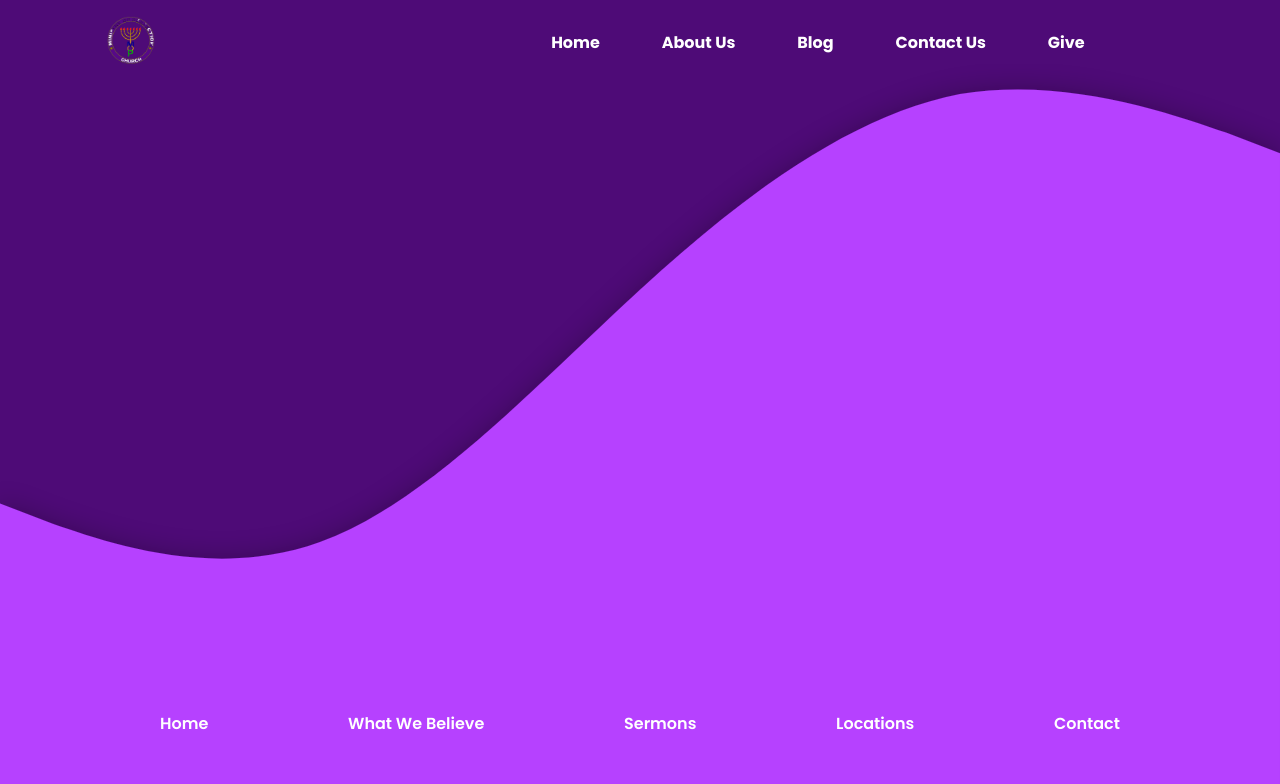
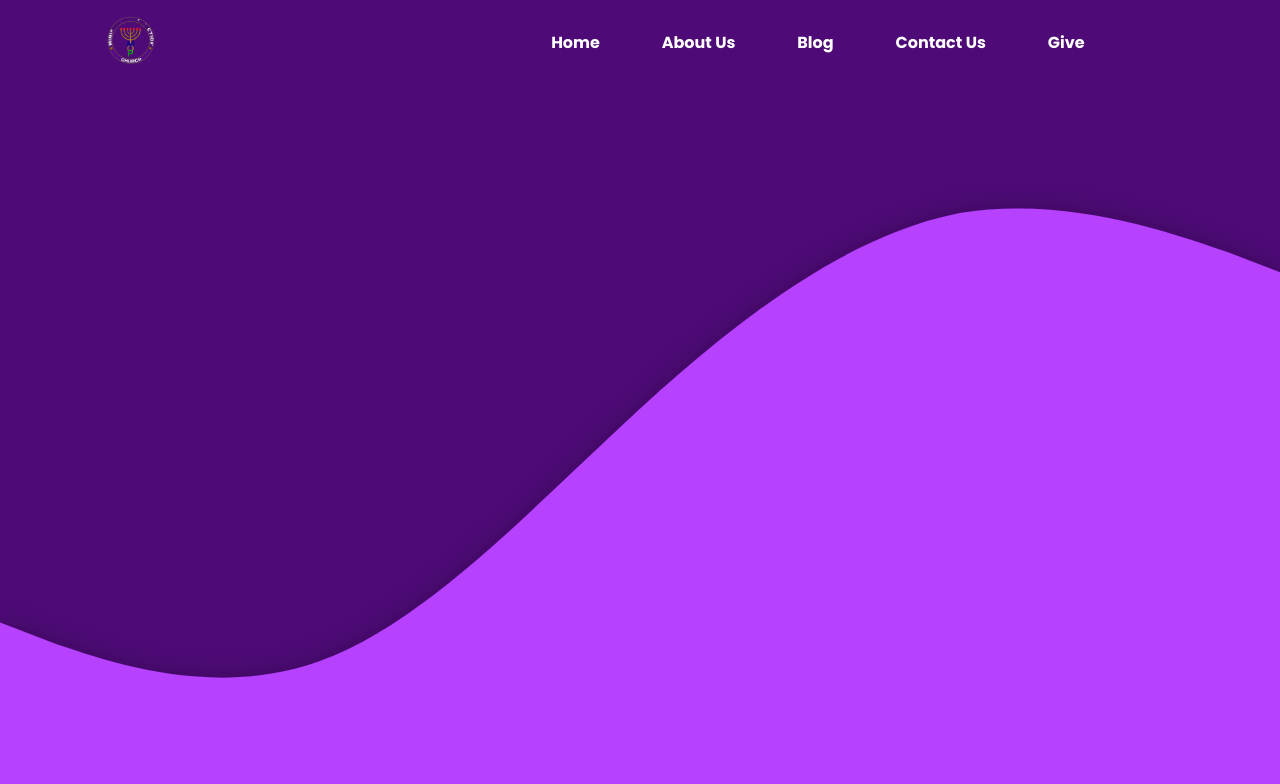
Before and after one commit to Onyelaudochukwuka/mopugbowo, a Next.js app: page /admin in a window 1280 px wide. Shown: the top 784 px of the page. Built offline with nearby package versions, Linux system fonts and the light colour scheme.

Commit message:
styling for hoem and other pages

```diff
--- a/components/Navbar.tsx
+++ b/components/Navbar.tsx
@@ -3,6 +3,7 @@ import  Image from 'next/image';
 import { logo } from '../public';
 import Link from "next/link";
 import { useScroll } from "framer-motion";
+import { useRouter } from "next/router";
 const content = ["Home", "About Us", "Blog", "Contact Us","Give"]
 const Navbar: FC = () => {
   const [yDistance, setYDistance] = useState<number>(0);
@@ -15,8 +16,10 @@ const Navbar: FC = () => {
   },[])
 
   const Id: string = useId();
+  const { route } = useRouter();
+  console.log(route)
   return (
-    <nav className={`${yDistance > 100 ? `bg-curves` : `bg-transparent` } transition-colors duration-500 ease-in w-full flex flex-1 p-4 justify-between items-center px-[8.33%] fixed z-40`}>
+    <nav className={`${yDistance > 100 ? `bg-curves` : `bg-transparent` } transition-colors duration-500 ease-in w-full flex flex-1 p-4 justify-between items-center px-[8.33%] ${route !== `/` ? `relative` :`fixed`} z-40`}>
       <span className="w-12 "><Image src={logo} /></span>
       <div className={`flex justify-between lg:flex-row lg:basis-6/12 lg:mr-[8.33%] text-white font-bold items-center ${dropDown ? `scale-100 bg-curves items-center py-12` : `scale-0`} lg:bg-transparent lg:py-0 lg:scale-100 origin-top-left  transition-transform duration-700 ease-in z-50  h-[90vh] w-full lg:w-auto lg:h-auto inset-0 lg:relative absolute top-24 lg:top-auto flex-col`}>
         {
```
